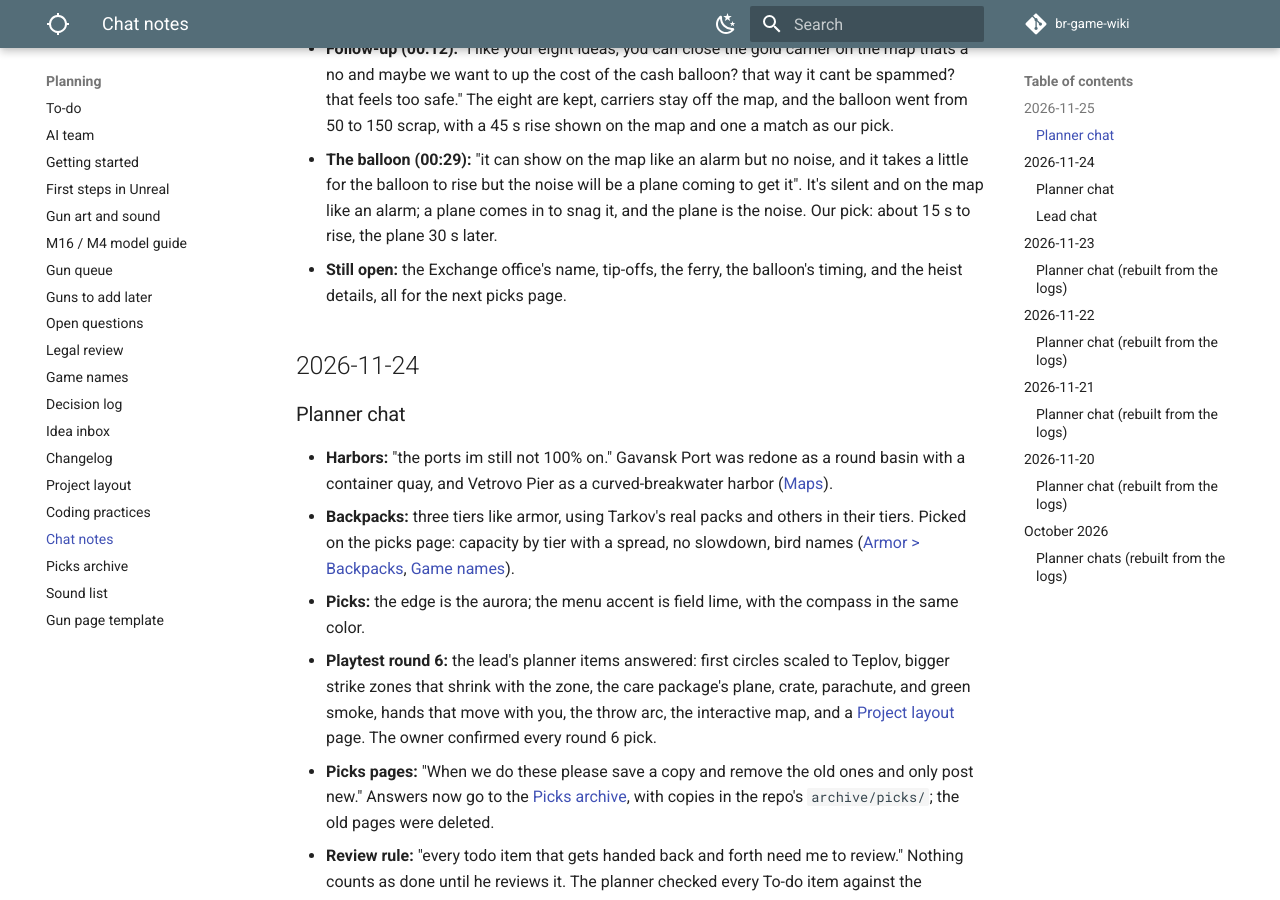
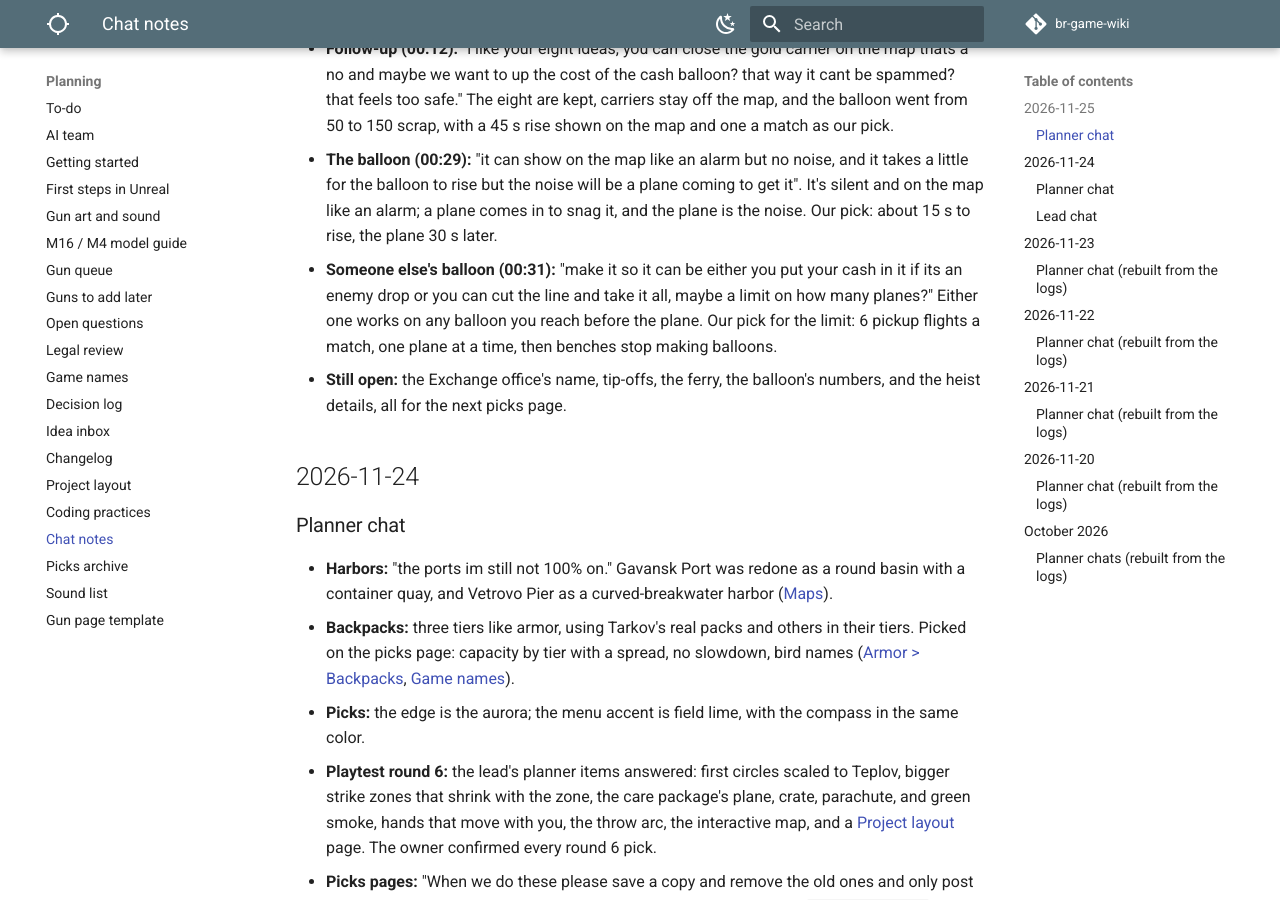
Before and after one commit to DerrickSpartan1/br-game-wiki, an MkDocs documentation site: the page built from docs/planning/chat-notes.md, in a window 1280 px wide and 900 px high, scrolled down 1125 px. Built offline with MkDocs 1.6.1 and Material for MkDocs 9.7.7, drawn with Linux system fonts in a browser that asks for light colours; comment, search, counter and statistics services are not loaded.

Commit message:
Cash balloon: add your cash to someone else's or cut the line and take it all; a limit on pickup planes (owner)
Co-Authored-By: Claude Opus 5.5 <noreply@anthropic.com>
Claude-Session: https://claude.ai/code/session_01LAp2s4euUjj6HZthupXLj4

```diff
--- a/docs/planning/chat-notes.md
+++ b/docs/planning/chat-notes.md
@@ -18,7 +18,8 @@ Short dated notes from each chat with the owner, so the planner, the lead, and e
 - **Heist picks (00:05):** "i like cash balloon, yes i like gold bars being like extra valuable, those should slow you down but are a big payout. idk if it should show everyone on the map your position, but any sort of heist that shows alarm should show it on the map, i like castle museum and the moving convoy, i like farm, and yeah the robot response makes sense, maybe they come down in like a drop pod and climb out, one drop pod one drone kinda deal." New ideas: "also what about paintings?" and "we can do a diamond store or anything else." He asked to look at ROB RUN for more heistables; eight more ideas drafted from it and our own ([Mini heists](../systems/match-flow.md#mini-heists)).
 - **Follow-up (00:12):** "i like your eight ideas, you can close the gold carrier on the map thats a no and maybe we want to up the cost of the cash balloon? that way it cant be spammed? that feels too safe." The eight are kept, carriers stay off the map, and the balloon went from 50 to 150 scrap, with a 45 s rise shown on the map and one a match as our pick.
 - **The balloon (00:29):** "it can show on the map like an alarm but no noise, and it takes a little for the balloon to rise but the noise will be a plane coming to get it". It's silent and on the map like an alarm; a plane comes in to snag it, and the plane is the noise. Our pick: about 15 s to rise, the plane 30 s later.
-- **Still open:** the Exchange office's name, tip-offs, the ferry, the balloon's timing, and the heist details, all for the next picks page.
+- **Someone else's balloon (00:31):** "make it so it can be either you put your cash in it if its an enemy drop or you can cut the line and take it all, maybe a limit on how many planes?" Either one works on any balloon you reach before the plane. Our pick for the limit: 6 pickup flights a match, one plane at a time, then benches stop making balloons.
+- **Still open:** the Exchange office's name, tip-offs, the ferry, the balloon's numbers, and the heist details, all for the next picks page.
 
 ## 2026-11-24
 
```
Also changed, not shown: docs/planning/changelog.md (+1 -0 lines), docs/planning/decisions.md (+1 -0 lines), docs/planning/to-do.md (+1 -1 lines), docs/systems/crafting.md (+1 -1 lines), docs/systems/match-flow.md (+2 -0 lines).
